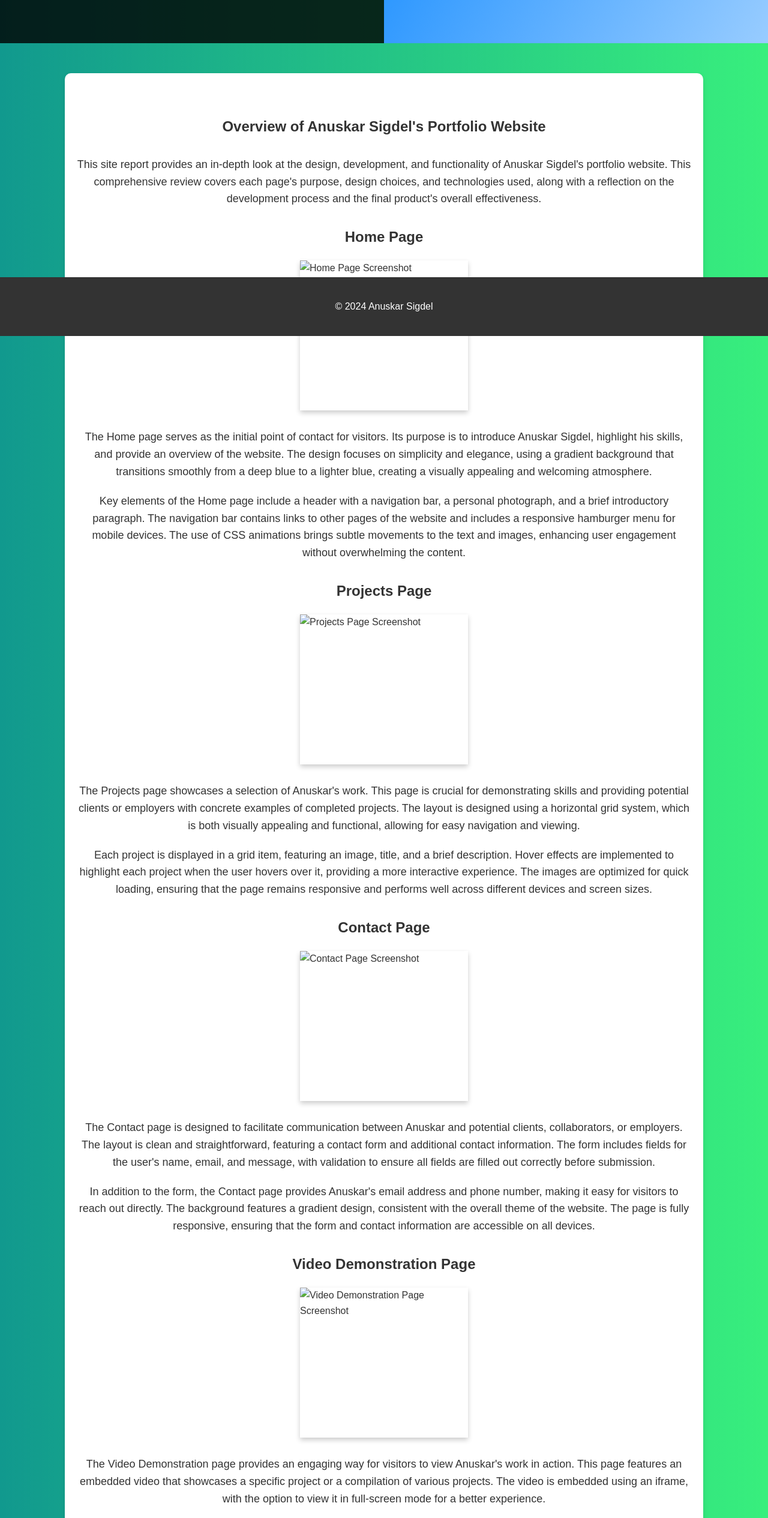
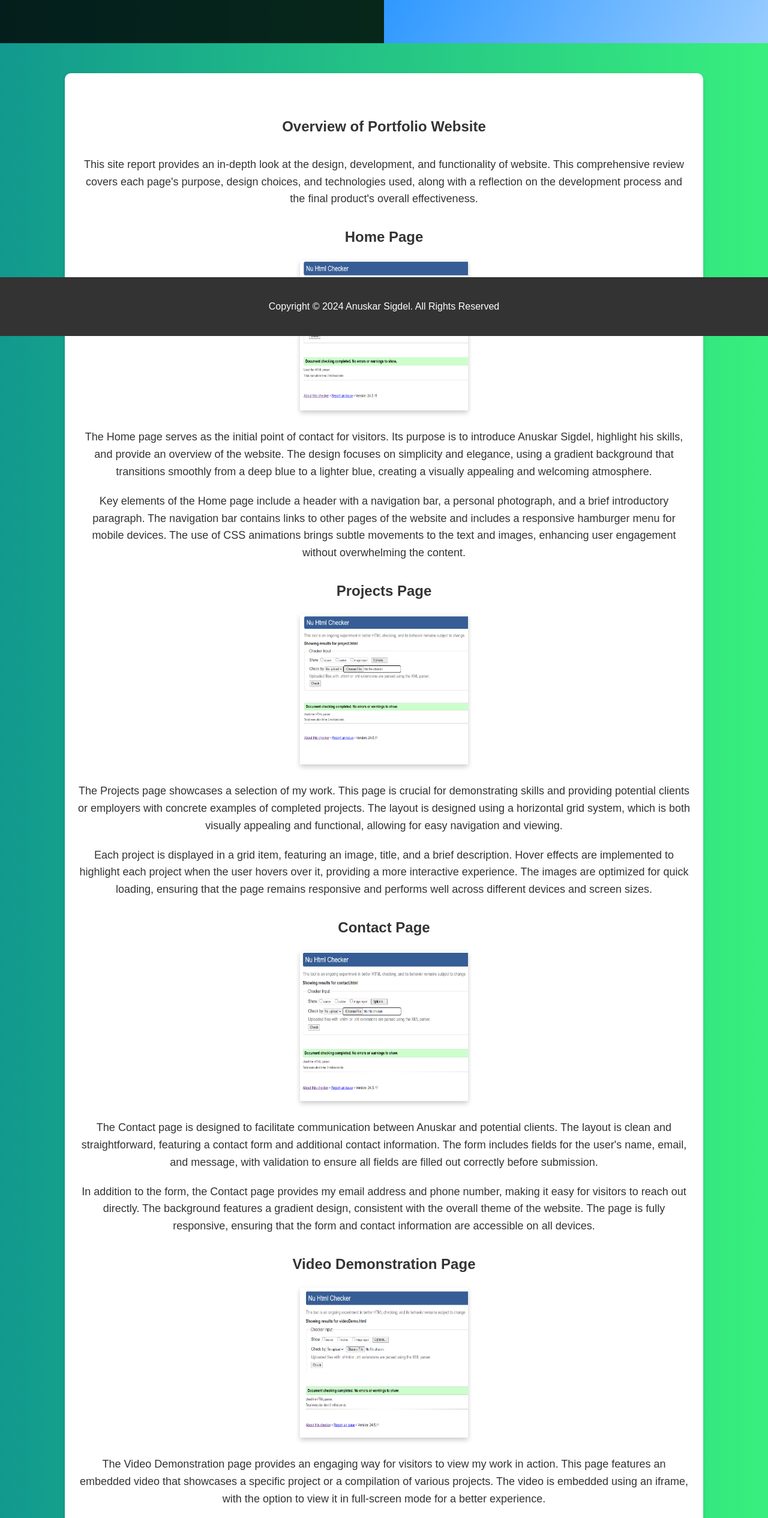
Before and after one commit to Anuskar123/AS1, a plain HTML site: page sitereport.html in a window 1280 px wide. Shown: the part 240-2770 px from the top of the page at 60% size. Drawn offline with Linux system fonts and the light colour scheme; files whose address does not match are found by name.

Commit message:
Created Sitereport file

```diff
--- a/sitereport.html
+++ b/sitereport.html
@@ -22,45 +22,48 @@
         </div>
     </div>
     <section class="report">
-        <h2>Overview of Anuskar Sigdel's Portfolio Website</h2>
-        <p>This site report provides an in-depth look at the design, development, and functionality of Anuskar Sigdel's portfolio website. This comprehensive review covers each page's purpose, design choices, and technologies used, along with a reflection on the development process and the final product's overall effectiveness.</p>
+        <h2>Overview of  Portfolio Website</h2>
+        <p>This site report provides an in-depth look at the design, development, and functionality of website. This comprehensive review covers each page's purpose, design choices, and technologies used, along with a reflection on the development process and the final product's overall effectiveness.</p>
 
         <h2>Home Page</h2>
-        <img src="C:\Users\DEII\OneDrive\Desktop\Html\HomePageScreenshot.jpg" alt="Home Page Screenshot">
+        <img src="C:/Users/DEII/OneDrive/Desktop/AS1/imageandvideo/index.png" alt="Home Page Screenshot">
         <p>The Home page serves as the initial point of contact for visitors. Its purpose is to introduce Anuskar Sigdel, highlight his skills, and provide an overview of the website. The design focuses on simplicity and elegance, using a gradient background that transitions smoothly from a deep blue to a lighter blue, creating a visually appealing and welcoming atmosphere.</p>
         <p>Key elements of the Home page include a header with a navigation bar, a personal photograph, and a brief introductory paragraph. The navigation bar contains links to other pages of the website and includes a responsive hamburger menu for mobile devices. The use of CSS animations brings subtle movements to the text and images, enhancing user engagement without overwhelming the content.</p>
 
         <h2>Projects Page</h2>
-        <img src="C:\Users\DEII\OneDrive\Desktop\Html\ProjectsPageScreenshot.jpg" alt="Projects Page Screenshot">
-        <p>The Projects page showcases a selection of Anuskar's work. This page is crucial for demonstrating skills and providing potential clients or employers with concrete examples of completed projects. The layout is designed using a horizontal grid system, which is both visually appealing and functional, allowing for easy navigation and viewing.</p>
+        <img src= "C:/Users/DEII/OneDrive/Desktop/AS1/imageandvideo/project.png" alt="Projects Page Screenshot">
+        <p>The Projects page showcases a selection of my work. This page is crucial for demonstrating skills and providing potential clients or employers with concrete examples of completed projects. The layout is designed using a horizontal grid system, which is both visually appealing and functional, allowing for easy navigation and viewing.</p>
         <p>Each project is displayed in a grid item, featuring an image, title, and a brief description. Hover effects are implemented to highlight each project when the user hovers over it, providing a more interactive experience. The images are optimized for quick loading, ensuring that the page remains responsive and performs well across different devices and screen sizes.</p>
 
         <h2>Contact Page</h2>
-        <img src="C:\Users\DEII\OneDrive\Desktop\Html\ContactPageScreenshot.jpg" alt="Contact Page Screenshot">
-        <p>The Contact page is designed to facilitate communication between Anuskar and potential clients, collaborators, or employers. The layout is clean and straightforward, featuring a contact form and additional contact information. The form includes fields for the user's name, email, and message, with validation to ensure all fields are filled out correctly before submission.</p>
-        <p>In addition to the form, the Contact page provides Anuskar's email address and phone number, making it easy for visitors to reach out directly. The background features a gradient design, consistent with the overall theme of the website. The page is fully responsive, ensuring that the form and contact information are accessible on all devices.</p>
+        <img src="C:/Users/DEII/OneDrive/Desktop/AS1/imageandvideo/contact.png" alt="Contact Page Screenshot">
+        <p>The Contact page is designed to facilitate communication between Anuskar and potential clients. The layout is clean and straightforward, featuring a contact form and additional contact information. The form includes fields for the user's name, email, and message, with validation to ensure all fields are filled out correctly before submission.</p>
+        <p>In addition to the form, the Contact page provides my email address and phone number, making it easy for visitors to reach out directly. The background features a gradient design, consistent with the overall theme of the website. The page is fully responsive, ensuring that the form and contact information are accessible on all devices.</p>
 
         <h2>Video Demonstration Page</h2>
-        <img src="C:\Users\DEII\OneDrive\Desktop\Html\VideoDemoPageScreenshot.jpg" alt="Video Demonstration Page Screenshot">
-        <p>The Video Demonstration page provides an engaging way for visitors to view Anuskar's work in action. This page features an embedded video that showcases a specific project or a compilation of various projects. The video is embedded using an iframe, with the option to view it in full-screen mode for a better experience.</p>
+        <img src="C:/Users/DEII/OneDrive/Desktop/AS1/imageandvideo/Videmo.png" alt="Video Demonstration Page Screenshot">
+        <p>The Video Demonstration page provides an engaging way for visitors to view my  work in action. This page features an embedded video that showcases a specific project or a compilation of various projects. The video is embedded using an iframe, with the option to view it in full-screen mode for a better experience.</p>
         <p>The design of the Video Demonstration page is kept simple to keep the focus on the video content. The background continues the gradient theme, and the video container is centered on the page. Responsive design ensures that the video adjusts to different screen sizes, providing a seamless viewing experience on both desktop and mobile devices.</p>
 
         <h2>Site Report Page</h2>
-        <img src="C:\Users\DEII\OneDrive\Desktop\Html\SiteReportPageScreenshot.jpg" alt="Site Report Page Screenshot">
+        <img src="C:/Users/DEII/OneDrive/Desktop/AS1/imageandvideo/sitereport.png" alt="Site Report Page Screenshot">
         <p>The Site Report page, which you are currently viewing, serves as a comprehensive overview of the website development process. It includes detailed descriptions of each page, design choices, and the technologies used. This report aims to provide insights into the thought process behind the design and functionality of the website.</p>
         <p>The page is structured to be informative and easy to read, with sections clearly divided and accompanied by relevant images. The background gradient maintains consistency with the rest of the site, and responsive design ensures that the content is accessible and readable on all devices.</p>
+
+        <h2>CSS Validation</h2>
+        <img src="C:/Users/DEII/OneDrive/Desktop/AS1/imageandvideo/CSS.png" alt="Site Report Page Screenshot">
 
         <h2>Technologies and Design Choices</h2>
         <p>The website is built using HTML and CSS, with additional JavaScript for responsive navigation. The design choices focus on creating a clean, modern, and user-friendly interface. The gradient backgrounds provide a visually appealing aesthetic, while CSS animations add subtle interactions that enhance the user experience.</p>
         <p>Responsive design is a key consideration, ensuring that the website is accessible and functional on various devices, from desktops to mobile phones. The use of a hamburger menu for navigation on smaller screens improves usability and ensures that all content remains easily reachable.</p>
 
-        <h2>Reflection and Future Improvements</h2>
-        <p>Creating this portfolio website has been a valuable learning experience. It provided an opportunity to apply web development skills and experiment with design principles. One of the main challenges was ensuring that the website remained responsive and performed well across different devices and screen sizes. This required careful planning and testing, particularly for the navigation and layout elements.</p>
-        <p>Looking ahead, there are several areas for potential improvement. Adding more interactive elements, such as modal popups for project details, could enhance the user experience. Additionally, integrating a content management system (CMS) would make it easier to update and manage the content without needing to modify the HTML directly.</p>
-        <p>Overall, this project has been a significant step in developing a professional web presence, and the knowledge gained will be invaluable for future web development endeavors.</p>
+        <h2>Refrences</h2>
+        <p> 1. Havard Refrencing</p>
+        <p>2.  https://www.youtube.com/watch?v=CQZxeoQeo5c&pp=ygUZd2VicGFnZSB3aXRoIGh0bWwgYW5kIGNzcw%3D%3D</p>
     </section>
     <footer>
-        <p>&copy; 2024 Anuskar Sigdel</p>
+        <p>Copyright &copy; 2024 Anuskar Sigdel.  All Rights Reserved</p>
+
     </footer>
 
     <script src="ASS_script.js"></script>
```
